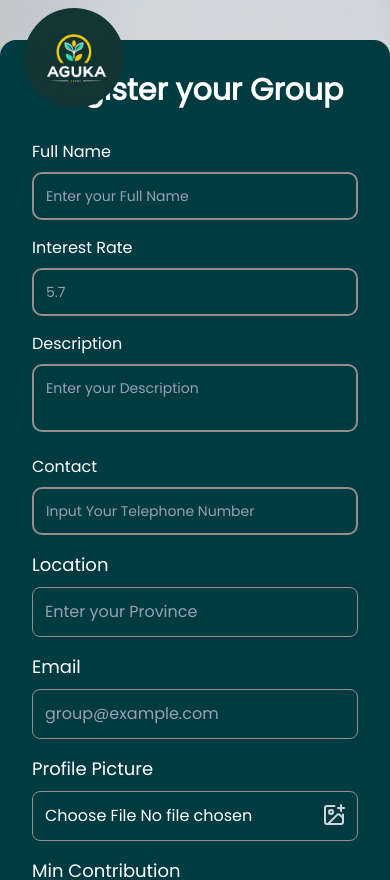
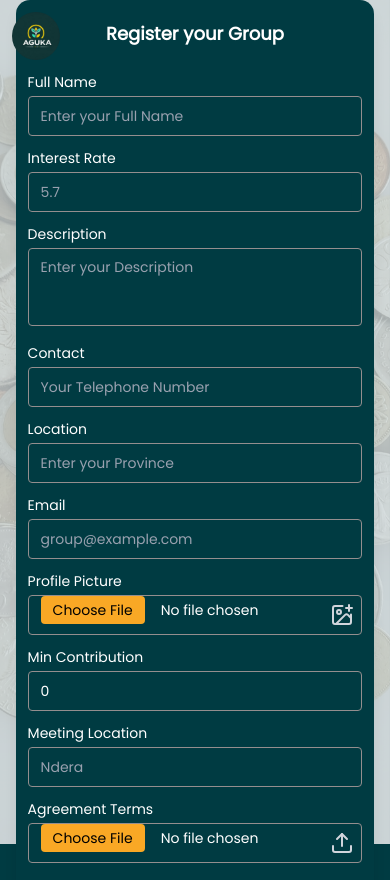
Before and after one commit to Solvit-Africa-Training-Center/Aguka-frontend, a React (Vite) app: page /registergroup in a window 390 px wide. Shown: the top 880 px of the page. Built offline with nearby package versions, Linux system fonts and the light colour scheme.

Commit message:
already done responsive

```diff
--- a/src/features/auth/RegisterGroup.tsx
+++ b/src/features/auth/RegisterGroup.tsx
@@ -33,12 +33,10 @@ const RegisterGroup: React.FC = () => {
   const dispatch = useDispatch();
   const navigate = useNavigate();
 
-  // NEW: Select messages from redux state
   const { successMessage, errorMessage } = useSelector(
     (state: RootState) => state.group
   );
 
-  // NEW: Clear messages after 4 seconds
   useEffect(() => {
     if (successMessage || errorMessage) {
       const timer = setTimeout(() => {
@@ -122,7 +120,6 @@ const RegisterGroup: React.FC = () => {
         );
       }
 
-      // ✅ Reset form
       setFormData({
         name: "",
         description: "",
@@ -137,7 +134,6 @@ const RegisterGroup: React.FC = () => {
       });
     } catch (err: any) {
       console.error("Error creating group:", err);
-
       dispatch(
         setGroupError({
           message: err?.data?.message || "Failed to create group.",
@@ -147,120 +143,98 @@ const RegisterGroup: React.FC = () => {
   };
 
   return (
-    <div className="relative w-full min-h-screen font-poppins flex items-center justify-center">
+    <div className="relative w-full min-h-screen overflow-hidden font-poppins flex items-center justify-center">
+      {/* Success/Error Messages */}
       {successMessage && (
-        <div className="absolute top-4 left-1/2 transform -translate-x-1/2 bg-green-600 text-white px-6 py-3 rounded-lg shadow-lg z-50">
+        <div className="fixed top-3 left-1/2 transform -translate-x-1/2 bg-green-600 text-white px-4 py-2 text-sm rounded-lg shadow-lg z-50">
           {successMessage}
         </div>
       )}
       {errorMessage && (
-        <div className="absolute top-4 left-1/2 transform -translate-x-1/2 bg-red-600 text-white px-6 py-3 rounded-lg shadow-lg z-50">
+        <div className="fixed top-3 left-1/2 transform -translate-x-1/2 bg-red-600 text-white px-4 py-2 text-sm rounded-lg shadow-lg z-50">
           {errorMessage}
         </div>
       )}
 
-      <img
-        src="image/ibiceri  aguka.jpg"
-        alt="background"
-        className="absolute inset-0 w-400 h-full "
-      />
-      <div className="absolute inset-0 bg-[#CED6D8] opacity-90 ml-300"></div>
+      {/* Backgrounds */}
+      <div className="fixed inset-0 bg-[url('/image/ibiceri%20%20aguka.jpg')] bg-cover bg-center bg-no-repeat"></div>
+      <div className="fixed inset-0 bg-[#CED6D8]/80"></div>
 
       {/* Logo */}
       <img
         src={logo}
         alt="logo"
-        className="absolute w-25 h-25 rounded-full left-6 top-2 z-20"
+        className="fixed w-12 h-12 sm:w-16 sm:h-16 md:w-20 md:h-20 rounded-full left-3 sm:left-5 top-3 z-20"
       />
 
-      {/* Form container */}
-      <div className="relative z-10 w-300 mx-auto bg-[#003B42] rounded-2xl p-8 shadow-lg mt-10">
-        <h1 className="text-3xl font-bold text-center mb-8 text-white">
+      {/* Form Container */}
+      <div className="relative z-10 w-[92%] sm:w-10/12 md:w-8/12 lg:w-6/12 xl:w-5/12 bg-[#003B42] rounded-xl p-3 sm:p-4 shadow-lg max-h-fit">
+        <h1 className="text-lg sm:text-xl md:text-2xl font-bold text-center mb-4 text-white sticky top-0 bg-[#003B42] py-2">
           Register your Group
         </h1>
 
         <form
           onSubmit={handleSubmit}
-          className="grid grid-cols-1 md:grid-cols-2 gap-4 sm:gap-6 text-white"
+          className="grid grid-cols-1 md:grid-cols-2 gap-3 md:gap-4 text-white text-sm sm:text-base"
         >
           {/* Full Name */}
-          <div className="space-y-2">
-            <label className="block text-base sm:text-lg font-medium">
-              Full Name
-            </label>
+          <div className="space-y-1">
+            <label className="block text-sm font-medium">Full Name</label>
             <input
               type="text"
               name="name"
               placeholder="Enter your Full Name"
               value={formData.name}
               onChange={handleChange}
-              className="w-full rounded-lg p-3 text-white placeholder:text-gray-400
-                     border-2 border-[#948E8E] bg-transparent outline-none
-                     focus:border-[#F9A825] focus:ring-2 focus:ring-[#F9A825] transition-all
-                     text-sm sm:text-base"
+              className="w-full h-10 sm:h-9 md:h-8 rounded px-3 text-white placeholder:text-gray-400 border border-[#948E8E] bg-transparent outline-none focus:border-[#F9A825] focus:ring-1 focus:ring-[#F9A825] transition-all text-sm"
             />
             {errors.name && (
-              <p className="text-red-400 text-sm">{errors.name}</p>
+              <p className="text-red-400 text-xs">{errors.name}</p>
             )}
           </div>
 
           {/* Interest Rate */}
-          <div className="space-y-2">
-            <label className="block text-base sm:text-lg font-medium">
-              Interest Rate
-            </label>
+          <div className="space-y-1">
+            <label className="block text-sm font-medium">Interest Rate</label>
             <input
               type="number"
               name="interestRate"
               placeholder="5.7"
               value={formData.interestRate ?? ""}
               onChange={handleChange}
-              className="w-full rounded-lg p-3 text-white placeholder:text-gray-400
-                     border-2 border-[#948E8E] bg-transparent outline-none
-                     focus:border-[#F9A825] focus:ring-2 focus:ring-[#F9A825] transition-all
-                     text-sm sm:text-base"
+              className="w-full h-10 sm:h-9 md:h-8 rounded px-3 text-sm text-white placeholder:text-gray-400 border border-[#948E8E] bg-transparent outline-none focus:border-[#F9A825] focus:ring-1 focus:ring-[#F9A825] transition-all"
             />
           </div>
 
           {/* Description */}
-          <div className="space-y-2">
-            <label className="block text-base sm:text-lg font-medium">
-              Description
-            </label>
+          <div className="space-y-1 md:col-span-2">
+            <label className="block text-sm font-medium">Description</label>
             <textarea
               name="description"
               placeholder="Enter your Description"
               value={formData.description}
               onChange={handleChange}
-              rows={2}
-              className="w-full rounded-lg p-3 text-white placeholder:text-gray-400
-                     border-2 border-[#948E8E] bg-transparent outline-none
-                     focus:border-[#F9A825] focus:ring-2 focus:ring-[#F9A825] transition-all
-                     text-sm sm:text-base resize-none"
+              rows={3}
+              className="w-full rounded px-3 py-2 text-white placeholder:text-gray-400 border border-[#948E8E] bg-transparent outline-none focus:border-[#F9A825] focus:ring-1 focus:ring-[#F9A825] transition-all text-sm resize-none"
             />
           </div>
 
           {/* Contact */}
-          <div className="space-y-2">
-            <label className="block text-base sm:text-lg font-medium">
-              Contact
-            </label>
+          <div className="space-y-1">
+            <label className="block text-sm font-medium">Contact</label>
             <input
               type="tel"
               name="contact"
-              placeholder="Input Your Telephone Number"
+              placeholder="Your Telephone Number"
               value={formData.contact}
               onChange={handleChange}
-              className="w-full rounded-lg p-3 text-white placeholder:text-gray-400
-                     border-2 border-[#948E8E] bg-transparent outline-none
-                     focus:border-[#F9A825] focus:ring-2 focus:ring-[#F9A825] transition-all
-                     text-sm sm:text-base"
+              className="w-full h-10 sm:h-9 md:h-8 rounded px-3 text-sm text-white placeholder:text-gray-400 border border-[#948E8E] bg-transparent outline-none focus:border-[#F9A825] focus:ring-1 focus:ring-[#F9A825] transition-all"
             />
           </div>
 
           {/* Location */}
-          <div>
-            <label className="block mb-2 text-lg">Location</label>
+          <div className="space-y-1">
+            <label className="block text-sm font-medium">Location</label>
             <input
               type="text"
               name="location"
@@ -272,88 +246,95 @@ const RegisterGroup: React.FC = () => {
                   location: [e.target.value],
                 }))
               }
-              className="w-full rounded-md p-3 text-white placeholder:text-gray-400 border-1 border-[#948E8E] bg-transparent outline-none"
+              className="w-full h-10 sm:h-9 md:h-8 rounded px-3 text-sm text-white placeholder:text-gray-400 border border-[#948E8E] bg-transparent outline-none focus:border-[#F9A825] focus:ring-1 focus:ring-[#F9A825] transition-all"
             />
           </div>
 
           {/* Email */}
-          <div>
-            <label className="block mb-2 text-lg">Email</label>
+          <div className="space-y-1">
+            <label className="block text-sm font-medium">Email</label>
             <input
               type="email"
               name="email"
               placeholder="group@example.com"
               value={formData.email}
               onChange={handleChange}
-              className="w-full rounded-md p-3 text-white placeholder:text-gray-400 border-1 border-[#948E8E] bg-transparent outline-none"
+              className="w-full h-10 sm:h-9 md:h-8 rounded px-3 text-sm text-white placeholder:text-gray-400 border border-[#948E8E] bg-transparent outline-none focus:border-[#F9A825] focus:ring-1 focus:ring-[#F9A825] transition-all"
             />
-            {errors.email && <p className="text-red-400">{errors.email}</p>}
+            {errors.email && (
+              <p className="text-red-400 text-xs">{errors.email}</p>
+            )}
           </div>
 
           {/* Profile Picture */}
-          <div>
-            <label className="block mb-2 text-lg">Profile Picture</label>
+          <div className="space-y-1">
+            <label className="block text-sm font-medium">Profile Picture</label>
             <div className="relative">
               <input
                 type="file"
                 name="profilePicture"
                 accept="image/*"
                 onChange={handleFileChange}
-                className="w-full rounded-md p-3 text-white border-1 border-[#948E8E] bg-transparent outline-none pr-10"
+                className="w-full h-10 sm:h-9 md:h-8 rounded px-3 text-sm text-white file:mr-4 file:py-1 file:px-3 file:rounded file:border-0 file:text-sm file:bg-[#F9A825] file:text-black border border-[#948E8E] bg-transparent outline-none focus:border-[#F9A825] focus:ring-1 focus:ring-[#F9A825] transition-all"
               />
-              <ImagePlus className="absolute right-3 top-3 text-gray-300" />
+              <ImagePlus className="absolute right-2 top-2 text-gray-300 pointer-events-none" />
             </div>
           </div>
 
-          <div>
-            <label className="block mb-2 text-lg">Min Contribution</label>
+          {/* Min Contribution */}
+          <div className="space-y-1">
+            <label className="block text-sm font-medium">
+              Min Contribution
+            </label>
             <input
-              type="text"
+              type="number"
               name="minContribution"
               placeholder="500"
               value={formData.minContribution}
               onChange={handleChange}
-              className="w-full rounded-md p-3 text-white placeholder:text-gray-400 border-1 border-[#948E8E] bg-transparent outline-none"
+              className="w-full h-10 sm:h-9 md:h-8 rounded px-3 text-sm text-white placeholder:text-gray-400 border border-[#948E8E] bg-transparent outline-none focus:border-[#F9A825] focus:ring-1 focus:ring-[#F9A825] transition-all"
             />
             {errors.minContribution && (
-              <p className="text-red-400">{errors.minContribution}</p>
+              <p className="text-red-400 text-xs">{errors.minContribution}</p>
             )}
           </div>
 
           {/* Meeting Location */}
-          <div>
-            <label className="block mb-2 text-lg">Meeting Location</label>
+          <div className="space-y-1">
+            <label className="block text-sm font-medium">
+              Meeting Location
+            </label>
             <input
               type="text"
               name="meetingLocation"
               placeholder="Ndera"
               value={formData.meetingLocation}
               onChange={handleChange}
-              className="w-full rounded-md p-3 text-white placeholder:text-gray-400 border-1 border-[#948E8E] bg-transparent outline-none"
+              className="w-full h-10 sm:h-9 md:h-8 rounded px-3 text-sm text-white placeholder:text-gray-400 border border-[#948E8E] bg-transparent outline-none focus:border-[#F9A825] focus:ring-1 focus:ring-[#F9A825] transition-all"
             />
           </div>
 
           {/* Agreement Terms */}
-          <div>
-            <label className="block mb-2 text-lg">Agreement Terms</label>
+          <div className="space-y-1">
+            <label className="block text-sm font-medium">Agreement Terms</label>
             <div className="relative">
               <input
                 type="file"
                 name="agreementTerms"
                 accept=".pdf,.doc,.docx"
                 onChange={handleFileChange}
-                className="w-full rounded-md p-3 text-white border-1 border-[#948E8E] bg-transparent outline-none pr-10"
+                className="w-full h-10 sm:h-9 md:h-8 rounded px-3 text-sm text-white file:mr-4 file:py-1 file:px-3 file:rounded file:border-0 file:text-sm file:bg-[#F9A825] file:text-black border border-[#948E8E] bg-transparent outline-none pr-10 focus:border-[#F9A825] focus:ring-1 focus:ring-[#F9A825] transition-all"
               />
-              <Upload className="absolute right-3 top-3 text-gray-300" />
+              <Upload className="absolute right-2 top-2 text-gray-300" />
             </div>
           </div>
 
-          {/* Submit button */}
-          <div className="md:col-span-2 flex justify-center mt-6">
+          {/* Submit Button */}
+          <div className="md:col-span-2 flex justify-center mt-4">
             <button
               type="submit"
               disabled={isLoading}
-              className="px-10 py-4 text-xl bg-[#F9A825] text-black font-bold rounded-lg hover:bg-yellow-500 transition w-100"
+              className="px-6 py-2 text-sm sm:text-base bg-[#F9A825] text-black font-medium rounded hover:bg-yellow-500 transition"
             >
               {isLoading ? "Creating..." : "Create Group"}
             </button>
--- a/vite.config.ts
+++ b/vite.config.ts
@@ -9,7 +9,7 @@ export default defineConfig({
   server: {
     proxy: {
       "/api": {
-        target: "https://api-aguka.solvit.africa",
+        target: "https://aguka.onrender.com/api",
         changeOrigin: true,
         secure: false,
         rewrite: (path) => path.replace(/^\/api/, ""),
```
Also changed, not shown: 1 other file (tests, documents, lock files or other folders).
